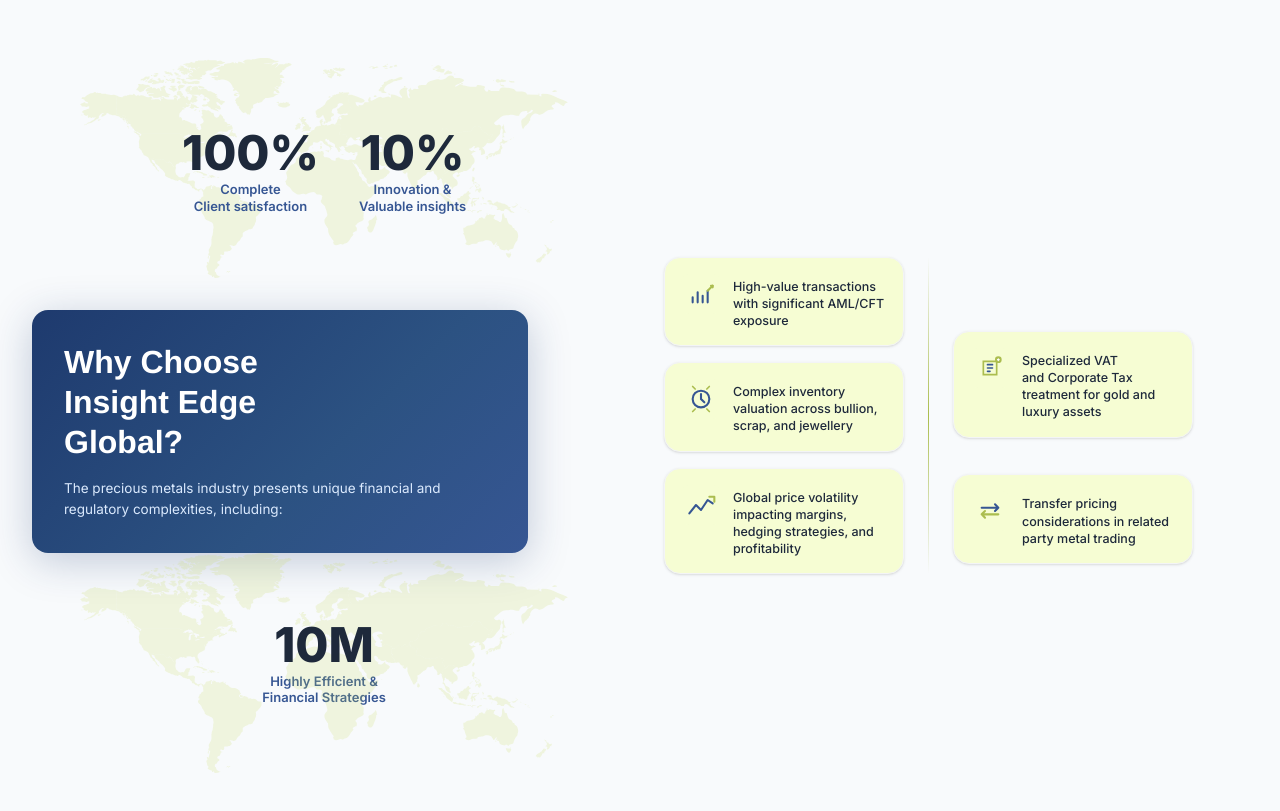
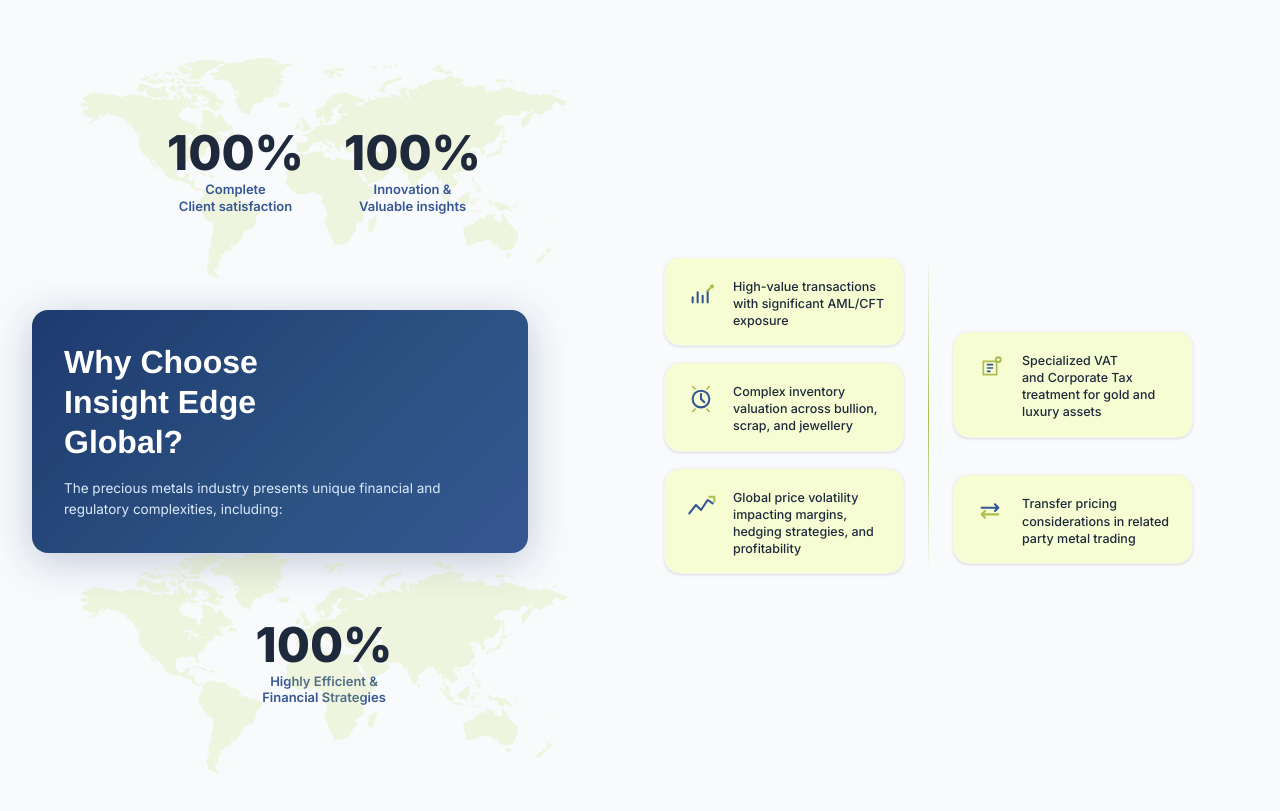
Before and after one commit to AurifyAE/insight-edge-website, a Next.js app: page / in a window 1280 px wide. Shown: the part 2320-3131 px from the top of the page. Built offline with nearby package versions, Linux system fonts and the light colour scheme.

Commit message:
[New] Updated About in home

```diff
--- a/app/components/home/AboutSection.tsx
+++ b/app/components/home/AboutSection.tsx
@@ -226,7 +226,7 @@
                                         fontFamily: "Inter, sans-serif",
                                     }}
                                 >
-                                    10%
+                                    100%
                                 </p>
                                 <p className="text-[13px] text-[#365693] font-semibold mt-1 leading-tight text-center">
                                     Innovation &amp;<br />Valuable insights
@@ -246,7 +246,7 @@
                                         fontFamily: "Inter, sans-serif",
                                     }}
                                 >
-                                    10M
+                                    100%
                                 </p>
                                 <p className="text-[13px] text-[#365693] font-semibold mt-1 leading-tight text-center">
                                     Highly Efficient &amp;<br />Financial Strategies
@@ -300,7 +300,7 @@
                                     fontFamily: "Inter, sans-serif",
                                 }}
                             >
-                                10M
+                                100%
                             </p>
                             <p className="text-[13px] text-[#365693] font-semibold mt-1 leading-tight text-center">
                                 Highly Efficient &amp;<br />Financial Strategies
```
